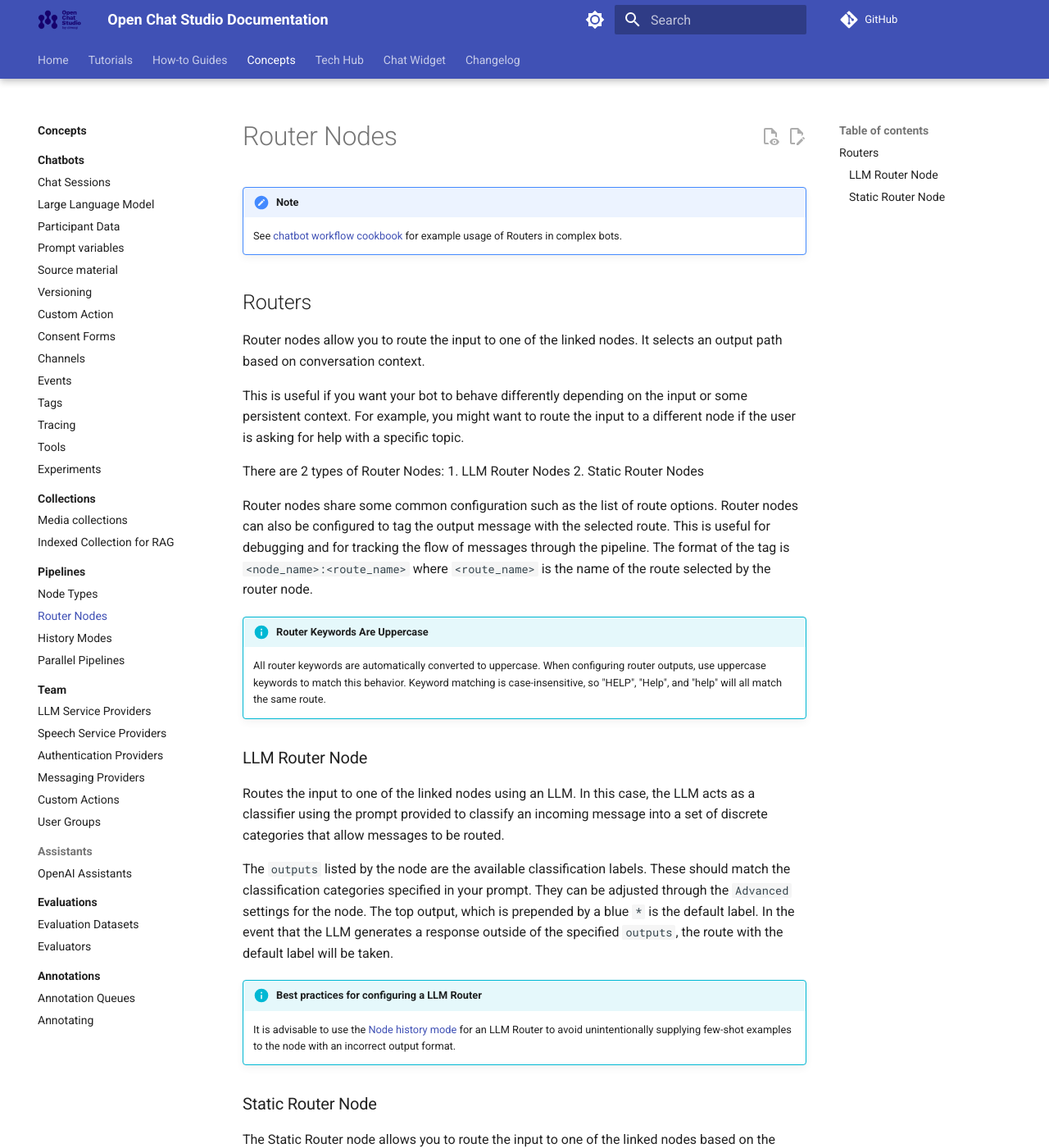
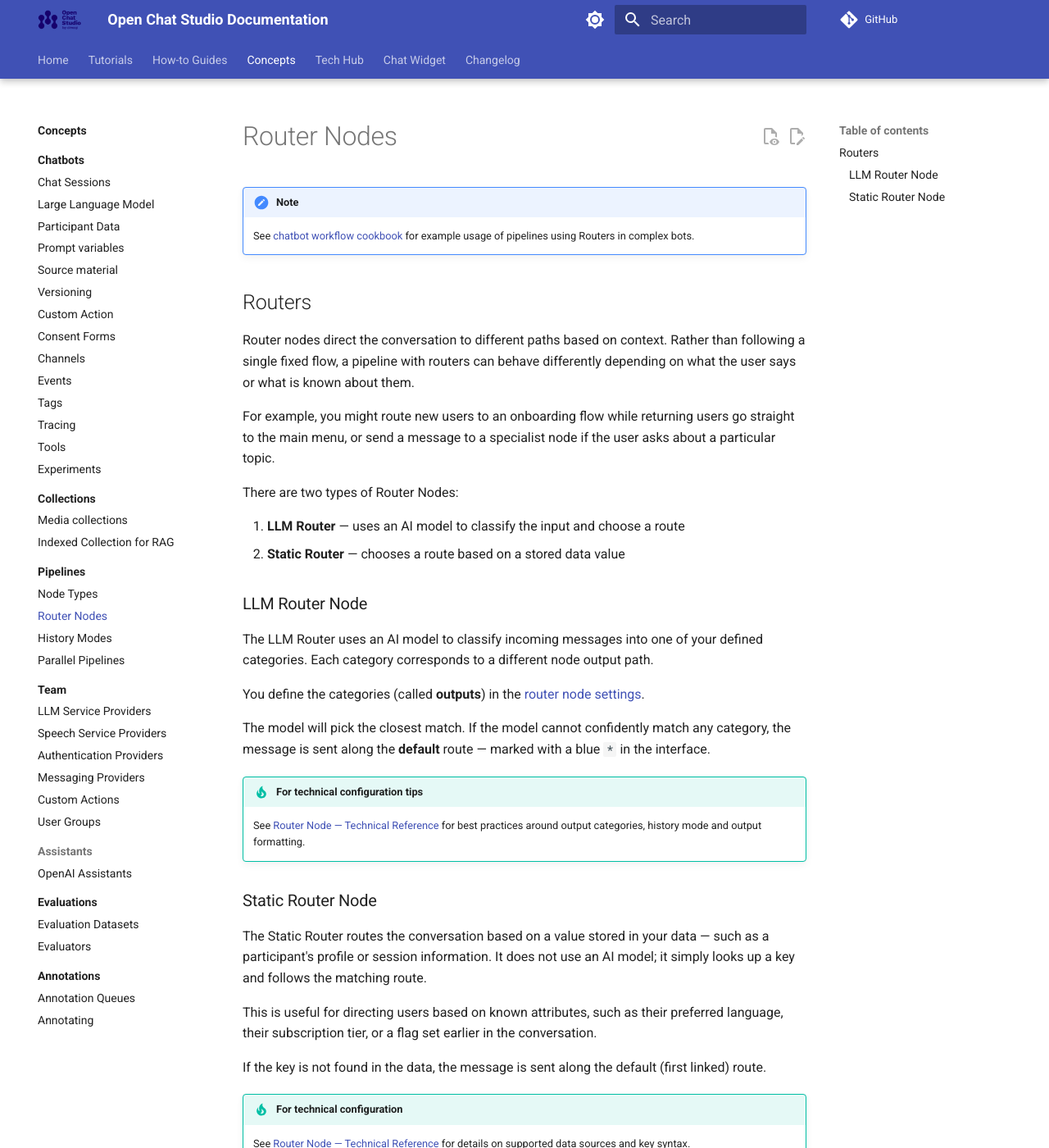
Before and after one commit to dimagi/open-chat-studio-docs, an MkDocs documentation site: the page built from docs/concepts/pipelines/router_nodes.md, in a window 1280 px wide and 1400 px high. Shown: the whole window at 82% size. Built offline with MkDocs 1.6.1 and Material for MkDocs 9.7.7, drawn with Linux system fonts in a browser that asks for light colours; a script that is not in the unit is left out; comment, search, counter and statistics services are not loaded; some of the changed text lies outside the part shown.

Commit message:
Split up router tech info into new sub pages with tech overview of router config in separate page

````diff
--- a/docs/concepts/pipelines/router_nodes.md
+++ b/docs/concepts/pipelines/router_nodes.md
@@ -2,55 +2,39 @@
 
 !!! note Examples
 
-    See [chatbot workflow cookbook](../../how-to/workflow_cookbook.md) for example usage of Routers in complex bots.
+    See [chatbot workflow cookbook](../../how-to/workflow_cookbook.md) for example usage of pipelines using Routers in complex bots.
 
 ## Routers
 
-Router nodes allow you to route the input to one of the linked nodes. It selects an output path based on conversation context.
+Router nodes direct the conversation to different paths based on context. Rather than following a single fixed flow, a pipeline with routers can behave differently depending on what the user says or what is known about them.
 
-This is useful if you want your bot to behave differently depending on the input or some persistent context. For example, you might want to route the input to a different node if the user is asking for help with a specific topic.
+For example, you might route new users to an onboarding flow while returning users go straight to the main menu, or send a message to a specialist node if the user asks about a particular topic.
 
-There are 2 types of Router Nodes:
-1. LLM Router Nodes
-2. Static Router Nodes
+There are two types of Router Nodes:
 
-Router nodes share some common configuration such as the list of route options. Router nodes can also be configured to
-tag the output message with the selected route. This is useful for debugging and for tracking the flow of messages through the pipeline.
-The format of the tag is `<node_name>:<route_name>` where `<route_name>` is the name of the route selected by the router node.
+1. **LLM Router** — uses an AI model to classify the input and choose a route
+2. **Static Router** — chooses a route based on a stored data value
 
-!!! info "Router Keywords Are Uppercase"
-
-    All router keywords are automatically converted to uppercase. When configuring router outputs, use uppercase keywords to match this behavior. Keyword matching is case-insensitive, so "HELP", "Help", and "help" will all match the same route.
 
 ### LLM Router Node
-Routes the input to one of the linked nodes using an LLM. In this case, the LLM acts as a classifier using the prompt provided to classify an incoming message into a set of discrete categories that allow messages to be routed.
 
-The `outputs` listed by the node are the available classification labels. These should match the classification categories specified in your prompt. They can be adjusted through the `Advanced` settings for the node. The top output, which is prepended by a blue `*` is the default label. In the event that the LLM generates a response outside of the specified `outputs`, the route with the default label will be taken.
+The LLM Router uses an AI model to classify incoming messages into one of your defined categories. Each category corresponds to a different node output path.
 
-!!! info "Best practices for configuring a LLM Router"
+You define the categories (called **outputs**) in the [router node settings](../../tech-hub/routers/llm_router.md#outputs-and-default-route).
 
-    It is advisable to use the [Node history mode](history.md#node) for an LLM Router to avoid unintentionally supplying few-shot examples to the node with an incorrect output format.
+The model will pick the closest match. If the model cannot confidently match any category, the message is sent along the **default** route — marked with a blue `*` in the interface.
+!!! tip "For technical configuration tips"
+
+    See [Router Node — Technical Reference](../../tech-hub/routers/index.md) for best practices around output categories, history mode and output formatting.
 
 ### Static Router Node
-The Static Router node allows you to route the input to one of the linked nodes based on the value of a specific key in the data source. This is useful if you want your bot to behave differently depending on the value of a specific key in the data source.
 
-The data source can be any of the following:
+The Static Router routes the conversation based on a value stored in your data — such as a participant's profile or session information. It does not use an AI model; it simply looks up a key and follows the matching route.
 
-* [Participant Data](../participant_data.md)
-* [Session State](../../tech-hub/python_node.md#session-state)
-* [Temporary State](../../tech-hub/python_node.md#temporary-state)
+This is useful for directing users based on known attributes, such as their preferred language, their subscription tier, or a flag set earlier in the conversation.
 
-The key should be a name of a field in the data source and supports selecting nested fields via the `<field>.<subfield>` syntax. For example, if the data source is a JSON object with the following structure:
+If the key is not found in the data, the message is sent along the default (first linked) route.
 
-```json
-{
-    "user": {
-        "name": "John",
-        "age": 30
-    }
-}
-```
+!!! tip "For technical configuration"
 
-You can select the `name` field using the key `user.name` and the `age` field using the key `user.age`.
-
-If the field is not present in the data source, the router will route the input to the default (first linked) node.
+    See [Router Node — Technical Reference](../../tech-hub/routers/index.md) for details on supported data sources and key syntax.
--- a/mkdocs.yml
+++ b/mkdocs.yml
@@ -161,6 +161,10 @@
   - Tech Hub:
     - tech-hub/index.md
     - Python Node: tech-hub/python_node.md
+    - Router Nodes:
+        - tech-hub/routers/index.md
+        - tech-hub/routers/llm_router.md
+        - tech-hub/routers/static_router.md
     - Call External APIs:
         - tech-hub/external-api-calls/index.md
         - HTTP Client: tech-hub/external-api-calls/http_client.md
````
Also changed, not shown: docs/concepts/pipelines/nodes.md (+1 -1 lines), docs/tech-hub/index.md (+1 -0 lines), docs/tech-hub/routers/index.md (added, +33 -0 lines), docs/tech-hub/routers/llm_router.md (added, +24 -0 lines), docs/tech-hub/routers/static_router.md (added, +29 -0 lines).
